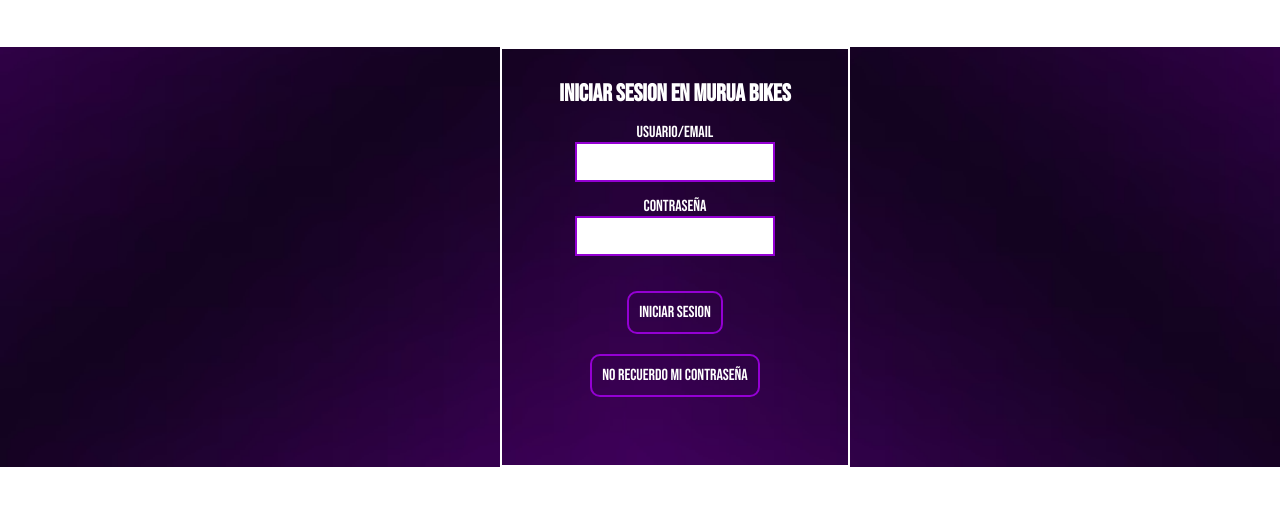
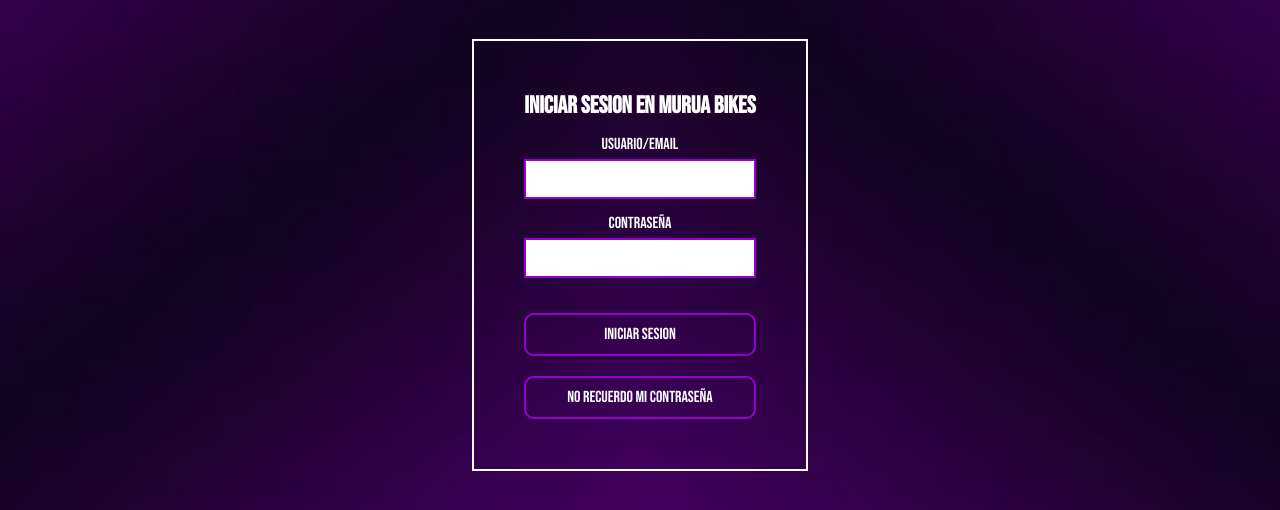
Before and after one commit to NachoMurua/Murua-Bikes-coder, a plain HTML site: page pages/micuenta.html in a window 1280 px wide. Shown: the part 94-604 px from the top of the page. Drawn offline with Linux system fonts and the light colour scheme.

Commit message:
checkpoint 3

```diff
--- a/css/style.css
+++ b/css/style.css
@@ -21,12 +21,12 @@
     background-image: url(../img/violetafondoMAIN.png);
 }
 
-.cuadrado, .section3 div, .section4 .texto, section form .divmicuenta div, .main2 section div, .main3 div  {
+.cuadrado, .section3 div, .section4 .texto, section form .divmicuenta div, .main2 section div, .main3 div{
     background-image: url(../img/fondonegro.jpg);
     background-position: center;
     background-size: cover;
 }
-.cuadrado a:hover,.section3 div a:hover,.divideo,.divideo a:hover {
+.cuadrado a:hover,.section3 div a:hover,.divideo,.divideo a:hover,.divmicuenta a:hover{
     background-image: url(../img/neontarjeta.png);
 }
 
@@ -52,7 +52,7 @@
     display: inline-block;
 }
 .section3head input{
-    color: black;
+    color: black !important;
     border: 2px black solid;
     padding: 10px;
     border-radius: 20px;
@@ -116,6 +116,9 @@
     .headcol li a{
         font-size: 12px;
     }
+    .headcol .perf{
+        display: none;
+    }
 }
 @media screen and (max-width:740px){
     .headcol a h1{
@@ -131,9 +134,6 @@
     }
     .headcol li{
         font-size: 10px;
-    }
-    .section4head .perf{
-        display: none;
     }
 }
 @media screen and (max-width:600px){
@@ -522,28 +522,34 @@
 /** MI CUENTA  CORREJIR CODIGO **/
 
 .form1{
+    display: flex;
+    justify-content: center;
     align-items: center;
+    padding: 40px;
+    border-top: 2px solid black;
+    border-bottom: 2px solid black;
 }
 section form .divmicuenta div{
-    display: flex;
-    align-items: center;
-    flex-direction: column;
-    padding: 30px;
-    margin: 50px 0px 50px 500px;
+    display: grid;
+    grid-template-columns: 1fr;
+    grid-template-rows: 1fr;
+    padding: 50px;
     border: 2px white solid;
-    width: 350px;
-    height: 420px;
 }
+.divmicuenta label{
+    text-align: center;
+    margin-bottom: 5px;
+}
+
 .divmicuenta div h1 {
     margin-bottom: 15px;
 }
 .divmicuenta input{
-    color: black;
+    color: black !important;
     margin-bottom: 15px;
     background-color: white;
     border: 2px darkviolet  solid;
     padding: 10px;
-    width: 200px;
 }
 .divmicuenta a{
     padding: 10px;
@@ -551,4 +557,5 @@
     display: inline-block;
     border: 2px darkviolet  solid;
     margin-top: 20px;
+    text-align: center;
 }
```
Also changed, not shown: 1 other file.
